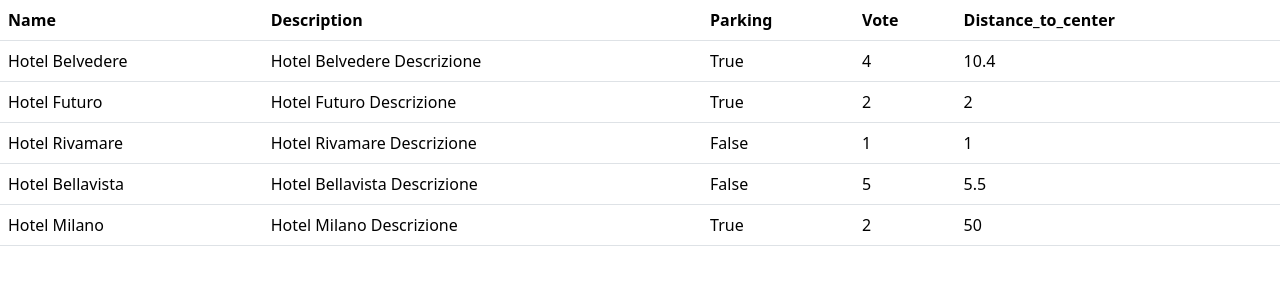
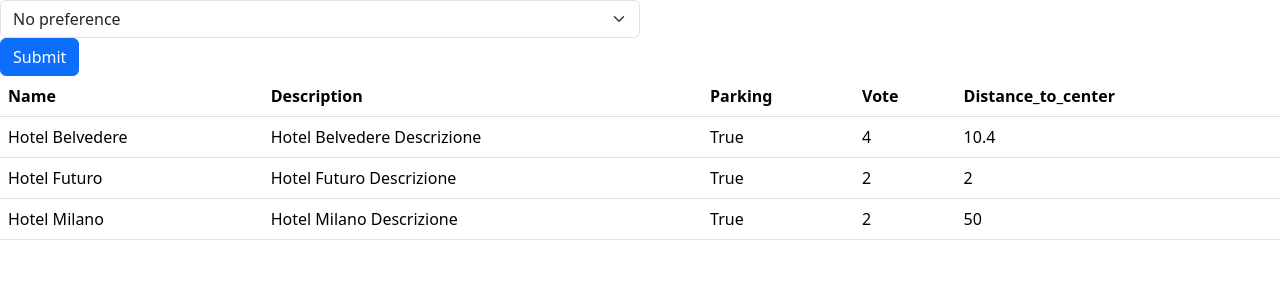
Before and after one commit to Gas9220/php-hotel, a PHP site: page /?parking=1 in a window 1280 px wide. Shown: the top 300 px of the page. Run offline with PHP 8.4, Linux system fonts and the light colour scheme.

Commit message:
Added the parking filter

```diff
--- a/index.php
+++ b/index.php
@@ -36,6 +36,8 @@ $hotels = [
         'distance_to_center' => 50
     ],
 ];
+
+$parking_preference = $_GET['parking']
 ?>
 
 <!DOCTYPE html>
@@ -48,7 +50,6 @@ $hotels = [
     <title>Hotels</title>
 
     <link href="https://cdn.jsdelivr.net/npm/bootstrap@5.3.0-alpha3/dist/css/bootstrap.min.css" rel="stylesheet" integrity="sha384-KK94CHFLLe+nY2dmCWGMq91rCGa5gtU4mk92HdvYe+M/SXH301p5ILy+dN9+nJOZ" crossorigin="anonymous">
-
 </head>
 
 <body>
@@ -64,6 +65,16 @@ $hotels = [
         </div>
     <?php } ?> -->
 
+    <form action="index.php" method="get">
+        <select class="form-select w-50" name="parking">
+            <option value="no-preference" selected>No preference</option>
+            <option value="1">Parking</option>
+            <option value="0">No Parking</option>
+        </select>
+        <button type="submit" class="btn btn-primary">Submit</button>
+    </form>
+
+
     <table class="table">
         <thead>
             <tr>
@@ -72,17 +83,17 @@ $hotels = [
                 <?php } ?>
             </tr>
         </thead>
-        <?php foreach ($hotels as $key => $hotel) { ?>
-            <tbody>
-                <tr>
+        <tbody>
+            <?php foreach ($hotels as $key => $hotel) { ?>
+                <tr class="<?= ($hotel['parking'] == $parking_preference) || ($parking_preference == 'no-preference') ? '' : 'd-none' ?>">
                     <td scope="col"><?php echo $hotel['name'] ?></td>
                     <td scope="col"><?php echo $hotel['description'] ?></td>
                     <td scope="col"><?php echo $hotel['parking'] ? 'True' : 'False' ?></td>
                     <td scope="col"><?php echo $hotel['vote'] ?></td>
                     <td scope="col"><?php echo $hotel['distance_to_center'] ?></td>
                 </tr>
-            </tbody>
-        <?php } ?>
+            <?php } ?>
+        </tbody>
     </table>
     <script src="https://cdn.jsdelivr.net/npm/bootstrap@5.3.0-alpha3/dist/js/bootstrap.bundle.min.js" integrity="sha384-ENjdO4Dr2bkBIFxQpeoTz1HIcje39Wm4jDKdf19U8gI4ddQ3GYNS7NTKfAdVQSZe" crossorigin="anonymous"></script>
 </body>
```
